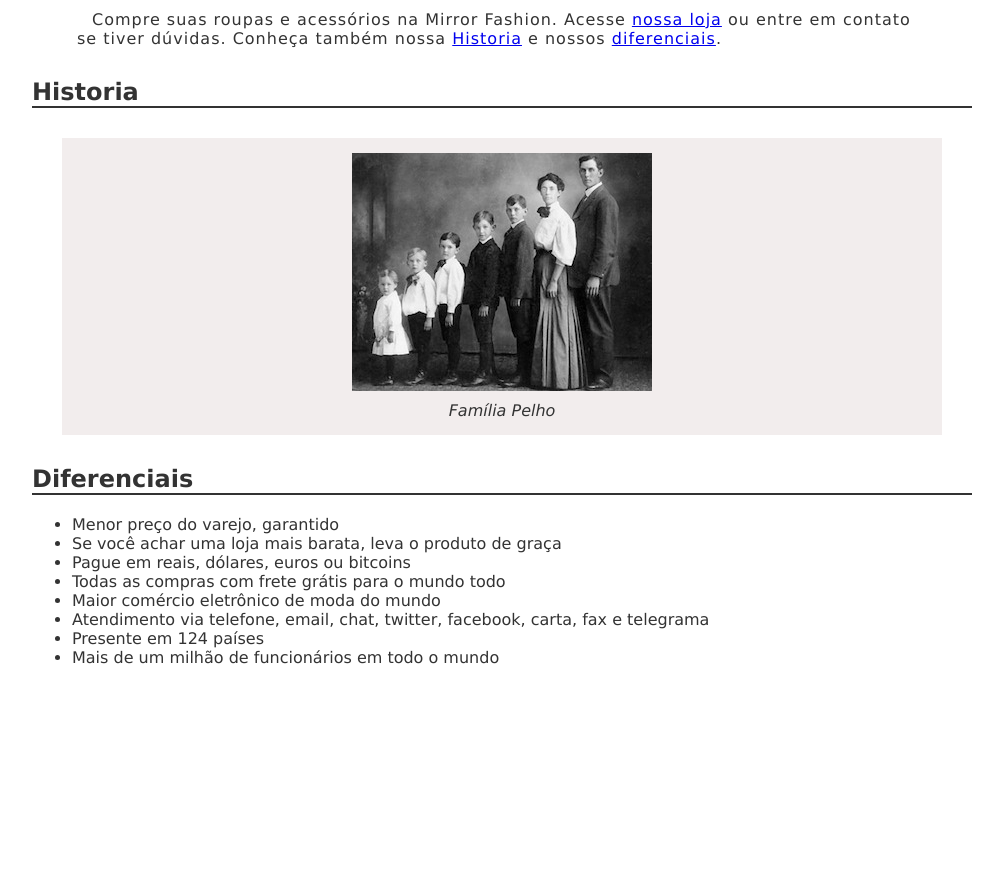
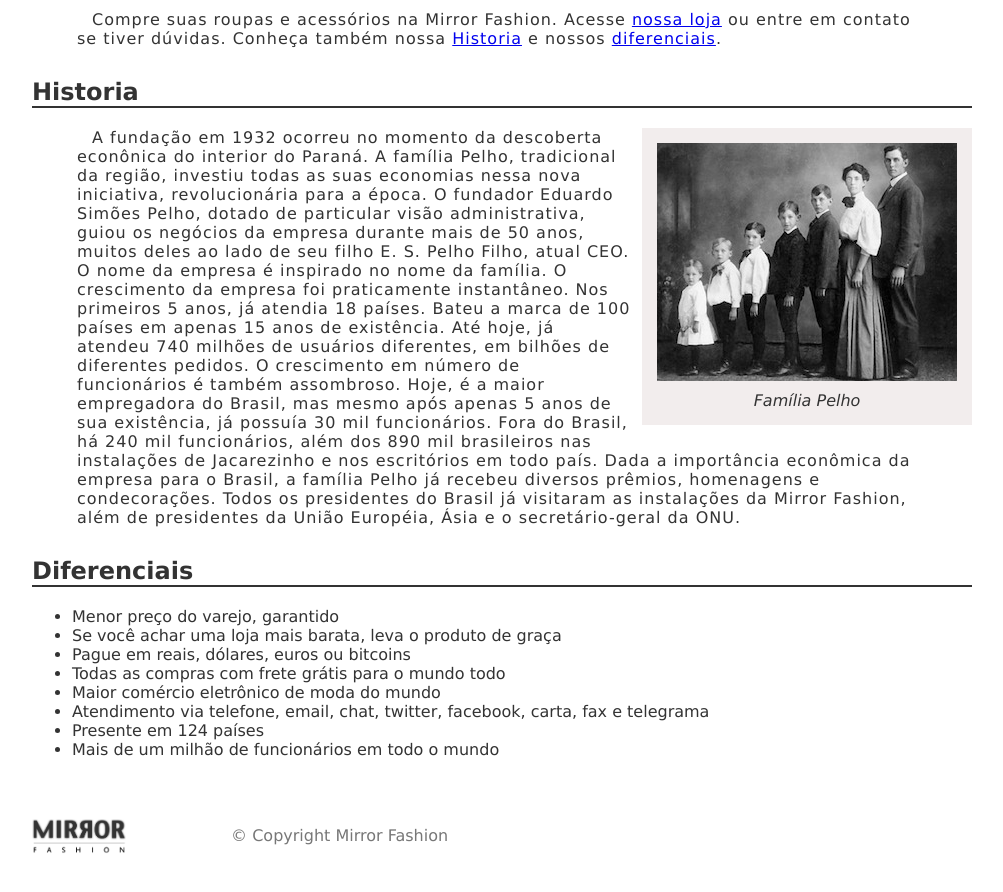
Before and after one commit to eversonsa/html5-css3, a plain HTML site: page sobre.html in a window 1280 px wide. Shown: the part 780-1672 px from the top of the page, without its empty margins (138-1141 px from the left). Before the commit the page ends 1463 px from the top, so only its background shows below. Drawn offline with Linux system fonts and the light colour scheme.

Commit message:
desenvolvido o layout do rodape

```diff
--- a/css/estilos.css
+++ b/css/estilos.css
@@ -30,3 +30,22 @@ figcaption{
     font-style: italic;
     margin-top: 10px;
 }
+#centro-distribuicao{
+  margin-left: auto;
+  margin-right: auto;
+  width: 550px;
+}
+#familia-pelho {
+    float: right;
+    margin: 0 0 10px 10px;
+}
+#rodape {
+    color: #777;
+    margin: 30px 0;
+    padding: 30px 0;
+}
+#rodape img {
+    margin-right: 100px;
+    vertical-align: middle;
+    width: 94px;
+}
--- a/sobre.html
+++ b/sobre.html
@@ -16,18 +16,38 @@
             ás casas do mundo todo.Nosso centro de distribuicao:
         </p>
 
-        <figure>
+        <figure id="centro-distribuicao">
         <img src="img/centro-distribuicao.png">
            <figcaption>Centro de distribuição da Mirror Fashion</figcaption>
         </figure>
         <p>Compre suas roupas e acessórios na Mirror Fashion. Acesse <a href="index.html"> nossa loja</a> ou entre em contato
           se tiver dúvidas. Conheça também nossa <a href="#historia">Historia</a> e nossos <a href="#diferenciais">diferenciais</a>.
         </p>
+
         <h2 id="historia">Historia</h2>
-        <figure>
+        <figure id="familia-pelho">
         <img src="img/familia-pelho.jpg">
            <figcaption>Família Pelho</figcaption>
         </figure>
+        <p>A fundação em 1932 ocorreu no momento da descoberta econônica do interior do Paraná. A
+            família Pelho, tradicional da região, investiu todas as suas economias nessa nova iniciativa,
+            revolucionária para a época. O fundador Eduardo Simões Pelho, dotado de particular visão
+            administrativa, guiou os negócios da empresa durante mais de 50 anos, muitos deles ao lado
+            de seu filho E. S. Pelho Filho, atual CEO. O nome da empresa é inspirado no nome da família.
+
+            O crescimento da empresa foi praticamente instantâneo. Nos primeiros 5 anos, já atendia 18 países.
+            Bateu a marca de 100 países em apenas 15 anos de existência. Até hoje, já atendeu 740 milhões
+            de usuários diferentes, em bilhões de diferentes pedidos.
+
+            O crescimento em número de funcionários é também assombroso. Hoje, é a maior empregadora do
+            Brasil, mas mesmo após apenas 5 anos de sua existência, já possuía 30 mil funcionários. Fora do
+            Brasil, há 240 mil funcionários, além dos 890 mil brasileiros nas instalações de Jacarezinho e
+            nos escritórios em todo país.
+
+            Dada a importância econômica da empresa para o Brasil, a família Pelho já recebeu diversos prêmios,
+            homenagens e condecorações. Todos os presidentes do Brasil já visitaram as instalações da Mirror
+            Fashion, além de presidentes da União Européia, Ásia e o secretário-geral da ONU.</p>
+
         <h2 id="diferenciais">Diferenciais</h2>
         <ul>
             <li>Menor preço do varejo, garantido</li>
@@ -39,5 +59,10 @@
             <li> Presente em 124 países </li>
             <li>Mais de um milhão de funcionários em todo o mundo</li>
         </ul>
+
+        <div id="rodape">
+         <img src="img/logo.png">
+         &copy; Copyright Mirror Fashion
+       </div>
     </body>
 </html>
```
